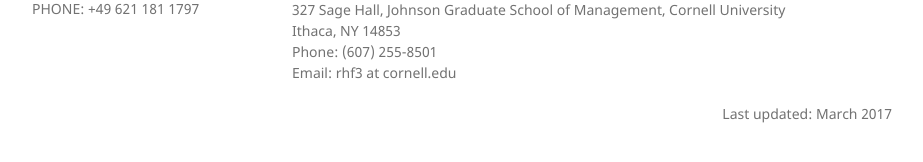
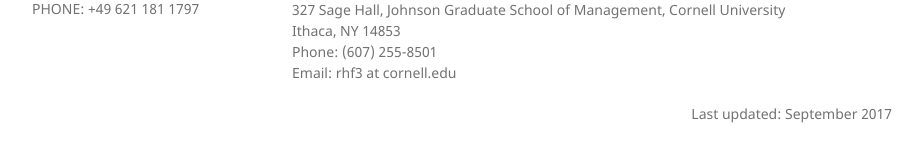
Before and after one commit to kimdukgyoo/kimdukgyoo.github.io, a Jekyll site: the page built from cv.md, in a window 1280 px wide and 900 px high, scrolled down 1686 px. Shown: the part 706-868 px from the top of the window, without its empty margins (178-1101 px from the left). Built offline with Jekyll 4.4.1, drawn with Linux system fonts in a browser that asks for light colours; our own code applies the rules of GitHub Pages for plain Markdown files.

Commit message:
Update cv.md

```diff
--- a/cv.md
+++ b/cv.md
@@ -85,4 +85,4 @@ Ithaca, NY 14853
 Phone: (607) 255-8501
 Email: rhf3 at cornell.edu
 
-<p align=right> Last updated: March 2017 </p>
+<p align=right> Last updated: September 2017 </p>
```
